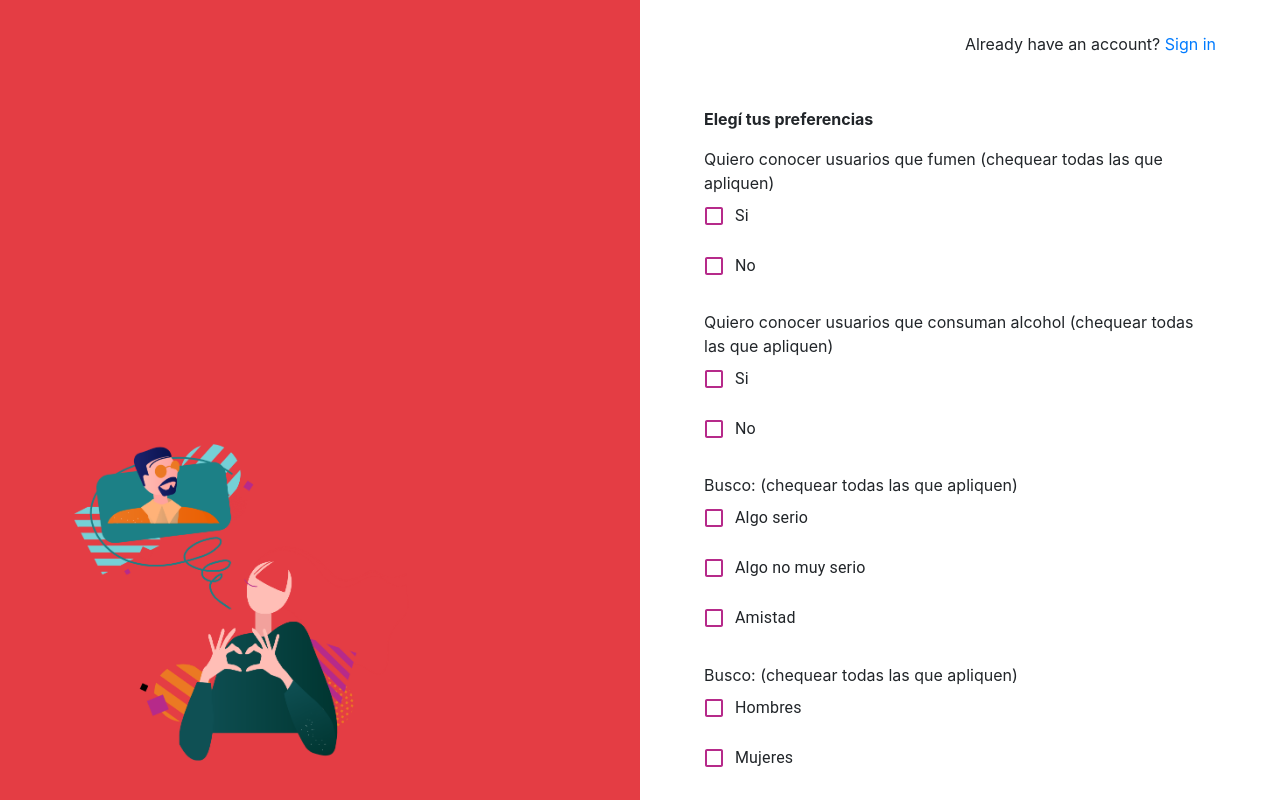
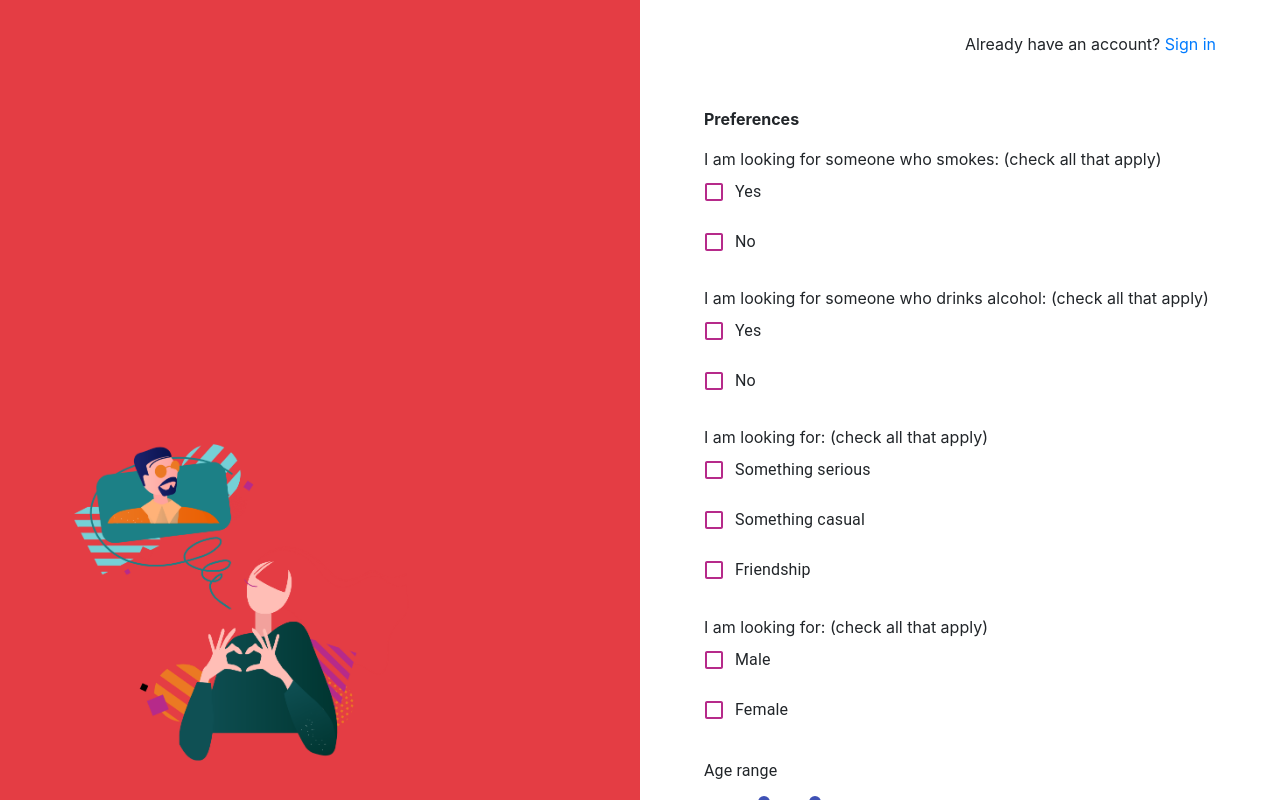
Before and after one commit to tefiporacchia/audiomeet-front-new, a React (Create React App) app: page /preferences in a window 1280 px wide. Built offline with nearby package versions, Linux system fonts and the light colour scheme; no server answers; the database is empty; sample sign-in values are in the browser's storage.

Commit message:
language corrections, minimum age, added date to chat messages

```diff
--- a/src/components/data/Pictures.js
+++ b/src/components/data/Pictures.js
@@ -178,7 +178,7 @@ const Pictures = () => {
                             <button className="chooseordropbutton" onClick={onImageRemoveAll}>Remove all</button>
                             </div>
                             <button type={'button'} className={'photos-button'} onClick={submitData}>
-                                {loading ? <div className="loader"/>: <span>Guardar</span>}
+                                {loading ? <div className="loader"/>: <span>Save</span>}
                             </button>
 
                         </div>
--- a/src/components/data/Preferences.js
+++ b/src/components/data/Preferences.js
@@ -211,17 +211,17 @@ const Preferences = () => {
                     </div>
                     <div id={'form-container'}>
                         <div id={'centered-container'}>
-                            {cameFromHome ? <span id={'header'}>Cambiá tus preferencias</span>:<span id={'header'}>Elegí tus preferencias</span>}
+                            {cameFromHome ? <span id={'header'}>Change preferences</span>:<span id={'header'}>Preferences</span>}
                             <InputGroup>
                                 <div id={'input-container'}>
 
                                         <div className={'three-checkboxes'}>
-                                            <span>Quiero conocer usuarios que fumen (chequear todas las que apliquen)</span>
+                                            <span>I am looking for someone who smokes: (check all that apply)</span>
 
                                             <div className={'checkboxes-pref'}>
                                                 <FormControlLabel
                                                     control={<GreenCheckbox checked={yesSmokes} onChange={()=>setYesSmokes(!yesSmokes)} name="yesSmokes" />}
-                                                    label="Si"
+                                                    label="Yes"
 
                                                 />
                                                 <FormControlLabel
@@ -231,12 +231,12 @@ const Preferences = () => {
                                             </div>
                                         </div>
                                     <div className={'three-checkboxes'}>
-                                        <span>Quiero conocer usuarios que consuman alcohol (chequear todas las que apliquen)</span>
+                                        <span>I am looking for someone who drinks alcohol: (check all that apply)</span>
 
                                         <div className={'checkboxes-pref'}>
                                             <FormControlLabel
                                                 control={<GreenCheckbox checked={yesDrinks} onChange={()=>setYesDrinks(!yesDrinks)} name="yesDrinks" />}
-                                                label="Si"
+                                                label="Yes"
 
 
                                             />
@@ -248,38 +248,38 @@ const Preferences = () => {
                                         </div>
                                     </div>
                                     <div className={'three-checkboxes'}>
-                                        <span>Busco: (chequear todas las que apliquen)</span>
+                                        <span>I am looking for: (check all that apply)</span>
                                         <div className={'checkboxes-pref'}>
                                             <FormControlLabel
                                                 control={<GreenCheckbox checked={serious} onChange={()=>setSerious(!serious)} name="serious" />}
-                                                label="Algo serio"
+                                                label="Something serious"
 
 
                                             />
                                             <FormControlLabel
                                                 control={<GreenCheckbox checked={notSerious} onChange={()=>setNotSerious(!notSerious)} name="notSerious" />}
-                                                label="Algo no muy serio"
+                                                label="Something casual"
 
                                             />
                                             <FormControlLabel
                                                 control={<GreenCheckbox checked={friendship} onChange={()=>setFriendship(!friendship)} name="friendship" />}
-                                                label="Amistad"
+                                                label="Friendship"
 
                                             />
                                         </div>
                                     </div>
                                     <div className={'three-checkboxes'}>
-                                        <span>Busco: (chequear todas las que apliquen)</span>
+                                        <span>I am looking for: (check all that apply)</span>
                                         <div className={'checkboxes-pref'}>
                                             <FormControlLabel
                                                 control={<GreenCheckbox checked={wantsMale} onChange={()=>setWantsMale(!wantsMale)} name="wantsMale" />}
-                                                label="Hombres"
+                                                label="Male"
 
 
                                             />
                                             <FormControlLabel
                                                 control={<GreenCheckbox checked={wantsFemale} onChange={()=>setWantsFemale(!wantsFemale)} name="wantsFemale" />}
-                                                label="Mujeres"
+                                                label="Female"
 
 
                                             />
@@ -305,7 +305,7 @@ const Preferences = () => {
                         </div>
                         <div id={'preferences-button-container'}>
                             <button type={'button'} className={'audiomeet-button'} onClick={submitData}>
-                                {cameFromHome ? 'CONFIRMAR!':'SIGUIENTE >'}
+                                {cameFromHome ? 'CONFIRM!':'NEXT >'}
                             </button>
                         </div>
                     </div>
--- a/src/components/data/UserData.js
+++ b/src/components/data/UserData.js
@@ -86,7 +86,16 @@ const UserData = () => {
     const [gender, setGender] = useState(false);
     const [description, setDescription] = useState("");
     const [cameFromHome, setCameFromHome] = useState(false);
+    const [valid, setValidInfo] = useState(true);
+
     const history = useHistory()
+
+    function get_age(time){
+        const MILLISECONDS_IN_A_YEAR = 1000*60*60*24*365;
+        const date_array = time.split('-')
+        const years_elapsed = (new Date() - new Date(date_array[0],date_array[1],date_array[2]))/(MILLISECONDS_IN_A_YEAR);
+        return Math.trunc(years_elapsed);
+    }
 
     useEffect(()=>{
         const curUser = auth.currentUser;
@@ -138,6 +147,8 @@ const UserData = () => {
 
     const submitData = event => {
 
+        if(get_age(bday)>=18){
+            setValidInfo(true)
             const curUser = auth.currentUser;
             database.collection("userData").doc(curUser.email).set({
                 username: username,
@@ -159,6 +170,9 @@ const UserData = () => {
                 .catch((error) => {
                     console.error("Error writing document: ", error);
                 });
+        }else{
+            setValidInfo(false)
+        }
 
     }
 
@@ -182,7 +196,7 @@ const UserData = () => {
                     </div>
                     <div id={'form-container'}>
                         <div id={'centered-container'}>
-                            {cameFromHome ? <span id={'header'}>Cambiá tus datos</span>:<span id={'header'}>Datos de Usuario</span>}
+                            {cameFromHome ? <span id={'header'}>Change your data</span>:<span id={'header'}>User data</span>}
                             <InputGroup>
                                 <div id={'input-container'}>
                                     {/*{(loginError) ? <Alert severity="error">Invalid credentials!</Alert> : null}
@@ -206,18 +220,22 @@ const UserData = () => {
                                                 }}
                                             />
                                         </form>
+
                                         <div className={'checkboxes'}>
                                         <FormControlLabel
                                             control={<GreenCheckbox checked={check.checkedSmokes} onChange={handleChangeCheck} name="checkedSmokes" />}
-                                            label="Fuma"
+                                            label="Smokes"
                                             onChange={(event) => handleChangeSmokes(event)}
                                         />
                                         <FormControlLabel
                                             control={<GreenCheckbox checked={check.checkedDrinks} onChange={handleChangeCheck} name="checkedDrinks" />}
-                                            label="Consume Alcohol"
+                                            label="Drinks alcohol"
                                             onChange={(event) => handleChangeDrinks(event)}
                                         />
                                         </div>
+                                    </div>
+                                    <div className="noValidInfo">
+                                        {valid ? <p> </p> : <p>Age must be at least 18!</p>}
                                     </div>
                                     {/*<FormControl variant="outlined" className={classes.formControl}>
                                         <InputLabel htmlFor="outlined-age-native-simple">Sexo</InputLabel>
@@ -243,8 +261,8 @@ const UserData = () => {
                                             onChange={handleChangeGender}
                                             label="gender"
                                         >
-                                            <MenuItem value={true}>Mujer</MenuItem>
-                                            <MenuItem value={false}>Hombre</MenuItem>
+                                            <MenuItem value={true}>Female</MenuItem>
+                                            <MenuItem value={false}>Male</MenuItem>
                                         </Select>
                                     </FormControl>
                                     <TextField
@@ -260,7 +278,7 @@ const UserData = () => {
                         </div>
                         <div id={'user-data-button-container'}>
                             <button type={'button'} className={'audiomeet-button'} onClick={submitData}>
-                                {cameFromHome ? 'CONFIRMAR!':'SIGUIENTE >'}
+                                {cameFromHome ? 'CONFIRM!':'NEXT >'}
                             </button>
                         </div>
                     </div>
--- a/src/components/extras/NotificationsHeader.js
+++ b/src/components/extras/NotificationsHeader.js
@@ -37,7 +37,7 @@ const NotificationsHeader = ({botonRetroceder}) => {
                      className="header__logo"
                      alt="logo" />
             </Link>*/}
-            <span className={'notifications-span'}>Notificaciones</span>
+            <span className={'notifications-span'}>Notifications</span>
 
 
             <Link to="/chats">
--- a/src/style/data/Data.scss
+++ b/src/style/data/Data.scss
@@ -46,3 +46,7 @@
     margin-right: 0rem;
   }
 }
+
+.noValidInfo p {
+  color: red;
+}
```
Also changed, not shown: src/components/chat/Audio2.js (+12 -1 lines). Lines whose indentation alone changed are shown as unchanged.
